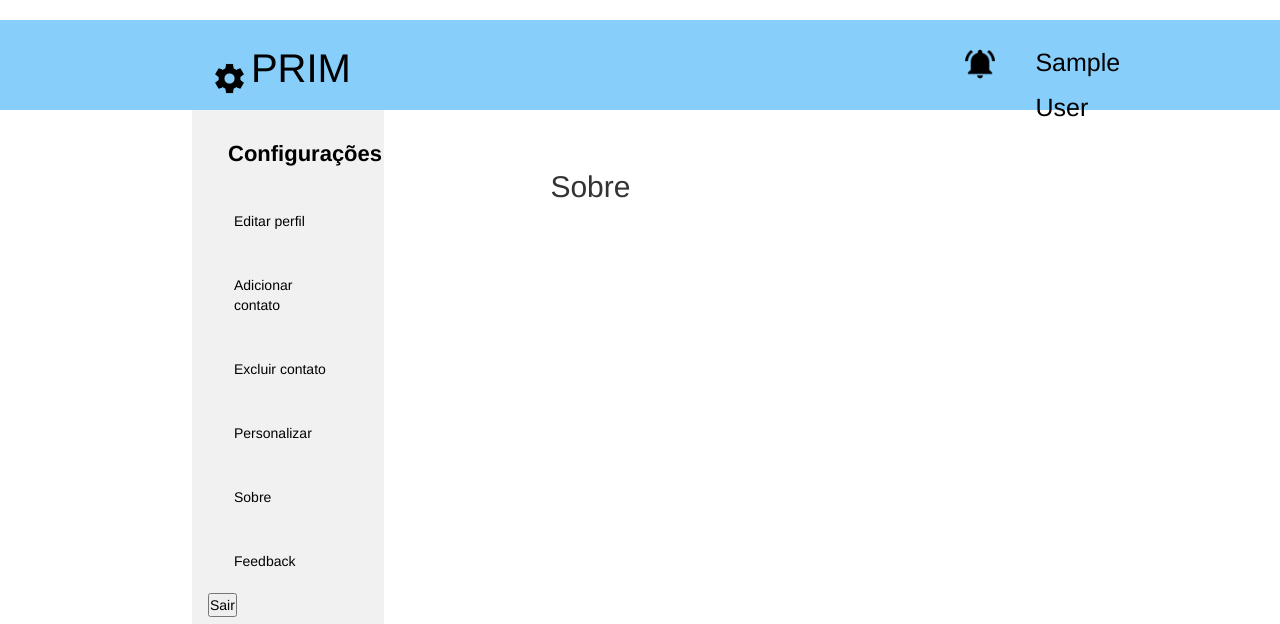
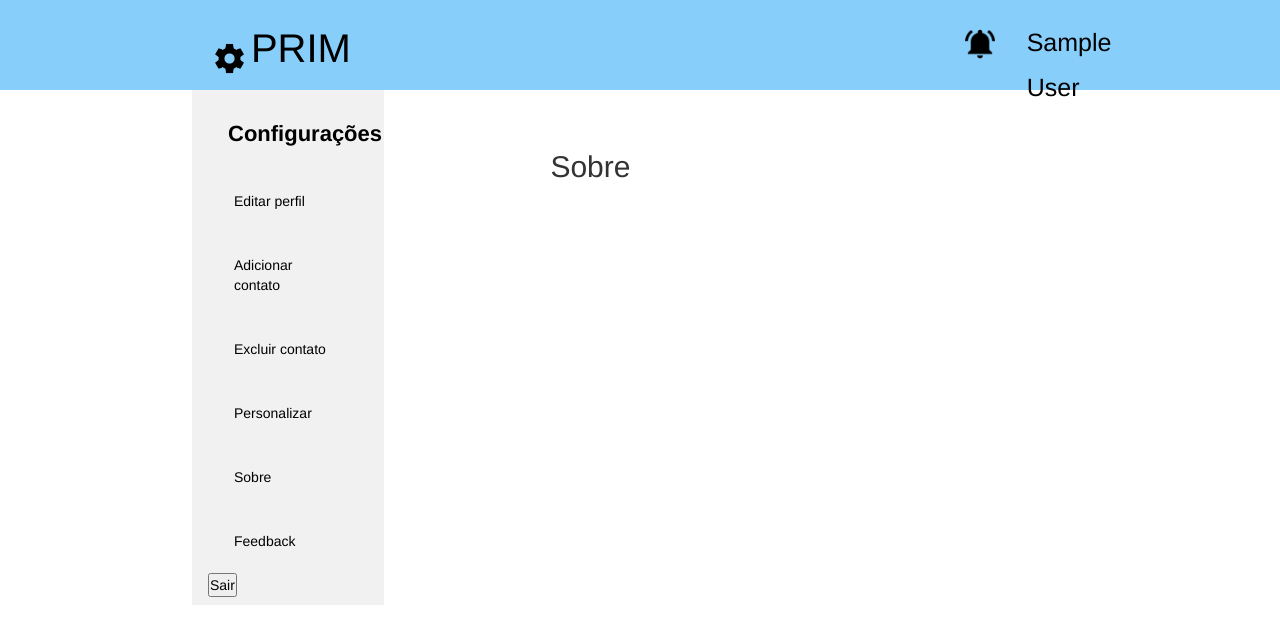
Before and after one commit to PrimIFSC/Prim, a PHP site: page /config/sobre.php in a window 1280 px wide; the page is wider, and only the part inside the window is pictured. Shown: the top 624 px of that part. Run offline with PHP 8.4, Linux system fonts and the light colour scheme; the visitor is signed in with stand-in values (Sample User, id 1); some libraries are stand-ins or nearby versions.

Commit message:
dia 01/10 - cabeçalho

```diff
--- a/Prim/cabe/cabecalho.php
+++ b/Prim/cabe/cabecalho.php
@@ -41,7 +41,7 @@ and open the template in the editor.
     <![endif]-->
   </head>
   <body>
-      <div class="row">
+<!--      <div class="row">
           <div class="col-md-6 col-md-offset 3">
             <center>
         <div id="content">
@@ -49,7 +49,7 @@ and open the template in the editor.
         </div>
             </center>
           </div>
-      </div>
+      </div>-->
 
     <!-- jQuery (necessary for Bootstrap's JavaScript plugins) -->
     <script src="https://maxcdn.bootstrapcdn.com/bootstrap/3.3.7/js/bootstrap.min.js" integrity="sha384-Tc5IQib027qvyjSMfHjOMaLkfuWVxZxUPnCJA7l2mCWNIpG9mGCD8wGNIcPD7Txa" crossorigin="anonymous"></script>
--- a/Prim/css/style.css
+++ b/Prim/css/style.css
@@ -170,7 +170,7 @@ height: 100%;
     font-size: 25px;
     line-height: 45px;
     width: 8%;
-    padding-left: 2%;
+    padding-left: 1%;
 }
 
 #nav ul li#user2 a{
```
